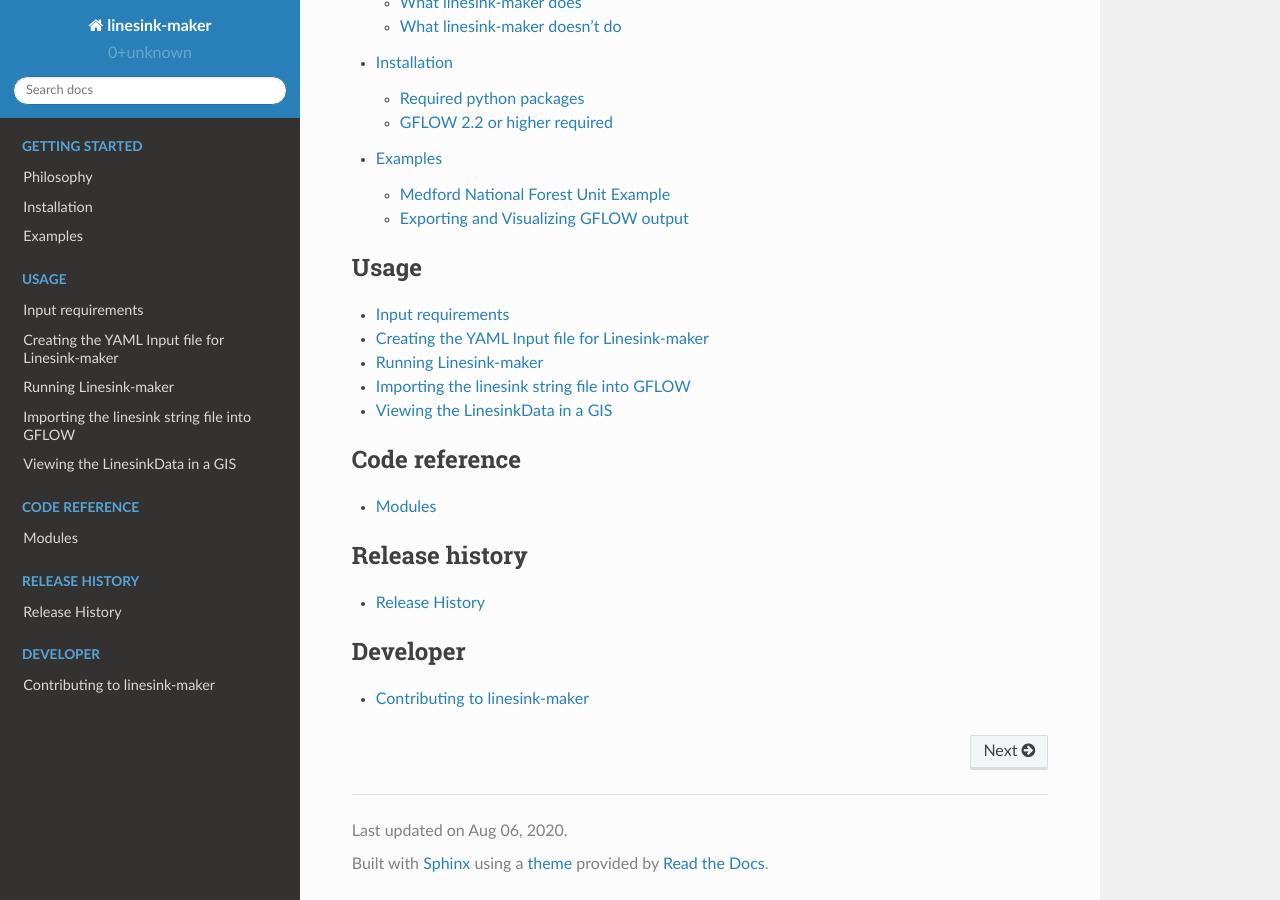
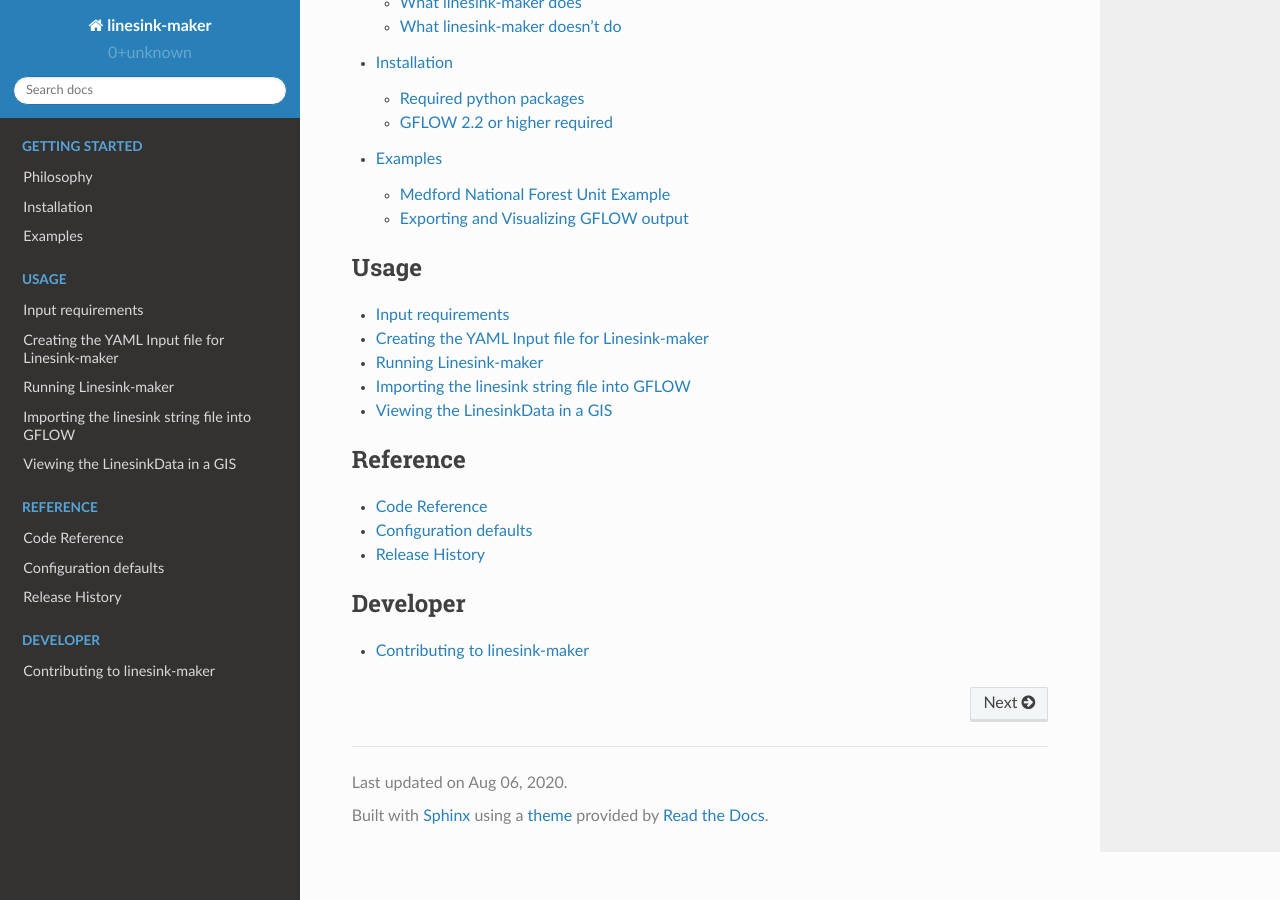
Before and after one commit to DOI-USGS/linesink-maker, a Sphinx documentation site: the page built from docs/source/index.rst, in a window 1280 px wide and 900 px high, scrolled down 541 px. Built offline with Sphinx 7.4.7 and the Read the Docs theme 2.0.0, drawn with Linux system fonts in a browser that asks for light colours.

```diff
--- a/docs/source/index.rst
+++ b/docs/source/index.rst
@@ -25,14 +25,10 @@ Rapid creation of linesink elements for stream network simulation in the groundw
 
 .. toctree::
   :maxdepth: 1
-  :caption: Code reference
+  :caption: Reference
 
-   Modules <api/index>
-
-.. toctree::
-  :maxdepth: 1
-  :caption: Release history
-
+   Code Reference <api/index>
+   Configuration defaults <config-file-defaults>
    Release History <release-history>
 
 .. toctree::
```
Also changed, not shown: docs/source/example_medford.rst (+28 -6 lines), docs/source/usage.rst (+2 -8 lines), docs/source/medford_results.png (added).
